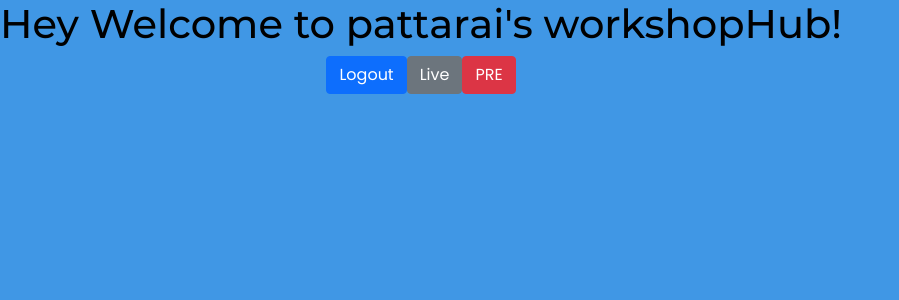
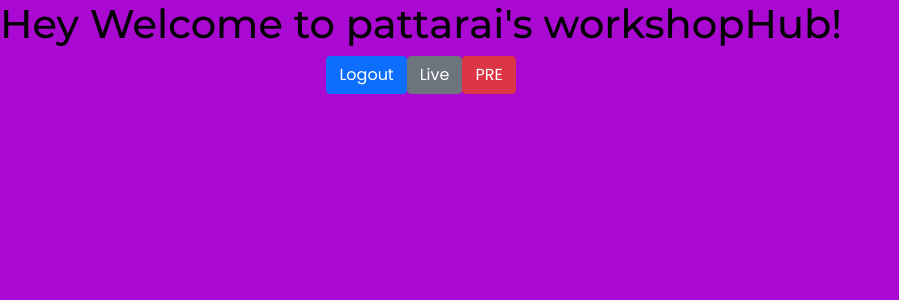
Before and after one commit to pattarai/project-helix-fe, a React (Create React App) app: page /home in a window 1280 px wide. Shown: the top 300 px of the page, without its empty margins (0-899 px from the left). Built offline with nearby package versions, Linux system fonts and the light colour scheme; no server answers; sample sign-in values are in the browser's storage.

Commit message:
Change in Bg

```diff
--- a/src/assets/css/home.scss
+++ b/src/assets/css/home.scss
@@ -13,7 +13,7 @@
 
 
 .home-bg {
-  background-color: #4097E5;
+  background-color: #a909d1;
 }
 
 h1{
```
